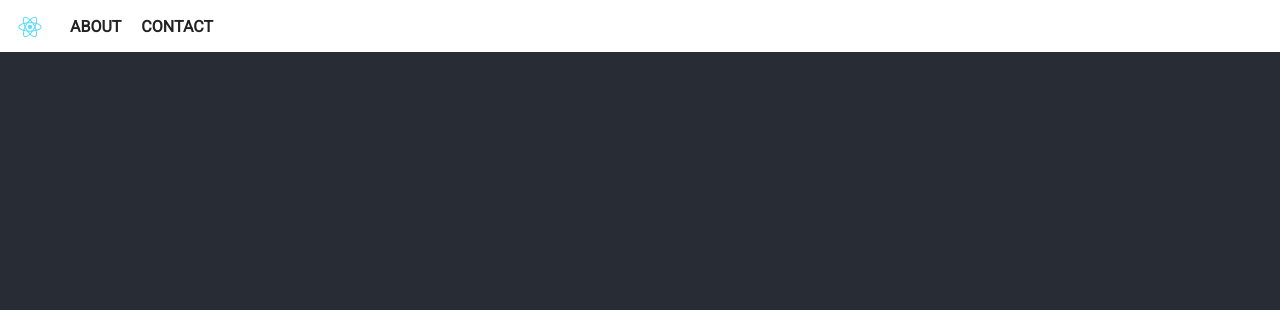
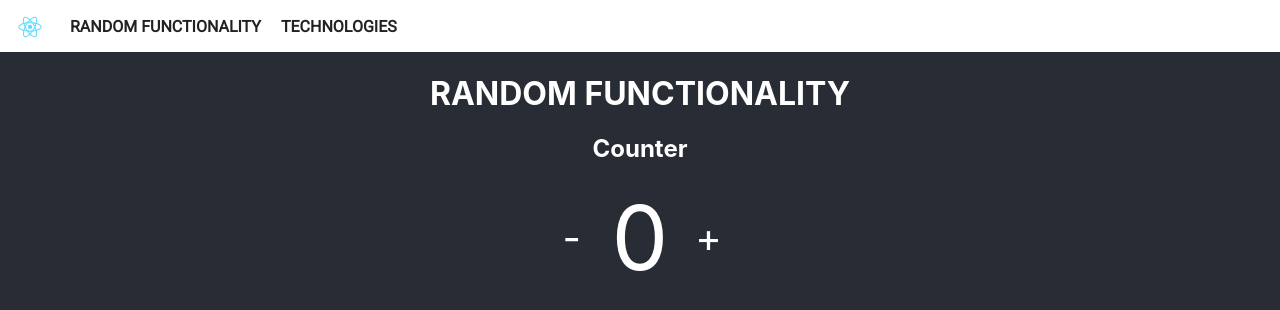
Before and after one commit to jeffgarris/perficient-training-react-spa, a React (Create React App) app: page /random in a window 1280 px wide. Shown: the top 310 px of the page. Built offline with nearby package versions, Linux system fonts and the light colour scheme; no server answers.

Commit message:
- Add styling - Re-work components/pages

```diff
--- a/src/App.js
+++ b/src/App.js
@@ -2,22 +2,64 @@ import React from 'react';
 import { BrowserRouter as Router, Route } from 'react-router-dom';
 import Nav from './Nav';
 import Home from './Home';
-import About from './About';
-import Contact from './Contact';
+import Technologies from './Technologies';
+import Random from './Random';
 import './sass/Global.scss';
 import './App.scss';
 
-function App() {
+class App extends React.Component {
+
+  constructor(props) {
+    super(props);
+    this.state = {
+      marvelData: null,
+      count: 0
+    };
+
+    this.handleIncrement = this.handleIncrement.bind(this);
+    this.handleDecrement = this.handleDecrement.bind(this);
+  }
+
+  componentDidMount() {
+    fetch('https://gateway.marvel.com/v1/public/characters?name=hulk&apikey=c742ff52fd52d3bc6f31c469c69ea4b4')
+      .then(response => response.json())
+      .then(data => this.setState({ marvelData: data }));
+
+    console.log(this.state.marvelData);
+  }
+
+  handleDecrement() {
+    if (this.state.count > 0) {
+      this.setState(state => ({
+        count: this.state.count - 1
+      }));
+    }
+  }
+
+  handleIncrement() {
+    this.setState(state => ({
+      count: this.state.count + 1
+    }));
+  }
+
+  render() {
     return (
       <Router>
         <div className="App">
           <Nav />
           <Route path="/" exact component={Home} />
-        <Route path="/about" component={About} />
-        <Route path="/contact" component={Contact} />
+          <Route path="/technologies" component={Technologies} />
+          <Route path="/random" render={(props) =>
+            <Random
+              count={this.state.count}
+              onDecrement={this.handleDecrement}
+              onIncrement={this.handleIncrement}
+            />}
+          />
         </div>
       </Router>
     );
   }
+}
 
 export default App;
--- a/src/Contact.jsx
+++ /dev/null
@@ -1,12 +0,0 @@
-import React from 'react';
-// import './sass/Contact.scss';
-
-function Contact() {
-    return (
-        <div className="Contact">
-            <h1>Contact</h1>
-        </div>
-    );
-}
-
-export default Contact;
--- a/src/Nav.jsx
+++ b/src/Nav.jsx
@@ -4,13 +4,13 @@ import logo from './logo.svg';
 import './App.scss';
 import './sass/Nav.scss';
 
-function Nav() {
+function Nav(props) {
     return (
         <div className="Nav">
             <ul>
                 <li><Link to="/"><img src={logo} className="nav-logo" alt="logo" /></Link></li>
-                <li><Link to="/about">About</Link></li>
-                <li><Link to="/contact">Contact</Link></li>
+                <li><Link to="/random">Random functionality</Link></li>
+                <li><Link to="/technologies">Technologies</Link></li>
             </ul>
         </div >
     );
--- /dev/null
+++ b/src/Random.jsx
@@ -0,0 +1,19 @@
+import React from 'react';
+import './sass/Random.scss';
+
+function Random(props) {
+    return (
+        <div className="Random">
+            <h1>Random Functionality</h1>
+
+            <h2>Counter</h2>
+            <div className="counter">
+                <div className="button" onClick={props.onDecrement}>-</div>
+                <span className="count">{props.count}</span>
+                <div className="button" onClick={props.onIncrement}>+</div>
+            </div>
+        </div>
+    );
+}
+
+export default Random;
--- a/src/About.jsx
+++ b/src/Technologies.jsx
@@ -1,21 +1,18 @@
 import React from 'react';
-// import './sass/About.scss';
+// import './sass/Technologies.scss';
 
-function About() {
+function Technologies() {
     return (
-        <div className="About">
-            <h1>About</h1>
-            <h2>Technologies Used:</h2>
+        <div className="Technologies">
+            <h1>Technologies Used:</h1>
 
             <ul>
                 <li><a href="https://reactjs.org/" target="_blank" rel="noopener noreferrer">React.js</a> - Version 16.8.6</li>
                 <li><a href="https://www.npmjs.com/package/react-router-dom" target="_blank" rel="noopener noreferrer">react-router-dom</a> - Version 5.0.1</li>
                 <li><a href="https://www.npmjs.com/package/node-sass/v/4.12.0" target="_blank" rel="noopener noreferrer">node-sass</a> - Version 4.12.0</li>
-
-                {/* <li><a href="" target="_blank" rel="noopener noreferrer"></a> - Version </li> */}
             </ul>
         </div>
     );
 }
 
-export default About;
+export default Technologies;
--- a/src/sass/Global.scss
+++ b/src/sass/Global.scss
@@ -17,7 +17,8 @@ h5 {
 }
 
 h1 {
-    font-size: 48px;
+    padding-right: 20px;
+    padding-left: 20px;
     text-transform: uppercase;
 }
 
@@ -34,3 +35,7 @@ li {
         color: $react-link;
     }
 }
+
+.button {
+    user-select: none;
+}
--- a/src/sass/Nav.scss
+++ b/src/sass/Nav.scss
@@ -17,15 +17,22 @@
     }
 
     li {
+        font-family: "Roboto";
+        font-weight: 800;
+        color: $blackish;
+        text-transform: uppercase;
 
         &:not(:first-child) {
             margin-left: 20px;
         }
+
+        &.page-views {
+            flex: 1;
+            text-align: right;
+        }
+
         a {
-            font-family: "Roboto";
-            font-weight: 800;
             color: $blackish;
-            text-transform: uppercase;
             text-decoration: none;
         }
     }
--- /dev/null
+++ b/src/sass/Random.scss
@@ -0,0 +1,21 @@
+@import "Global";
+
+.Random {
+    .counter {
+        display: flex;
+        justify-content: center;
+        align-items: center;
+        font-size: 40px;
+        color: $white;
+    }
+
+    .count {
+        margin: 0 25px;
+        font-size: 90px;
+    }
+
+    .button {
+        width: 30px;
+        cursor: pointer;
+    }
+}
```
Lines whose indentation alone changed are shown as unchanged.
